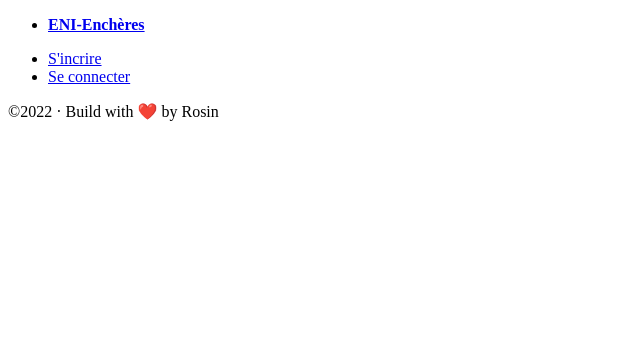
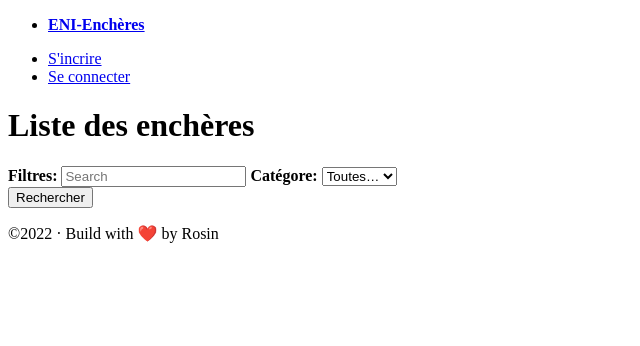
Before and after one commit to rosinalexis/ENI-Encheres.org, a Symfony app: template templates/home/index.html.twig in a window 1280 px wide. Shown: the top 346 px of the page, without its empty margins (0-640 px from the left). Run offline with Twig, Linux system fonts and the light colour scheme; the template is opened without the code that fills it, so the values that code supplies are empty; some libraries are stand-ins or nearby versions.

Commit message:
ajout de la mise en page utilisateur

```diff
--- a/templates/home/index.html.twig
+++ b/templates/home/index.html.twig
@@ -6,4 +6,30 @@
 
 {% block body %}
 	<div id="home" class="container"></div>
+
+	<div class="container">
+		<h1 class="mt-2 text-center text-uppercase">
+			Liste des enchères
+		</h1>
+
+		<div class="grid">
+			<div>
+				<label for="filtres">
+					<strong>Filtres:</strong>
+				</label>
+				<input type="search" name="filtres" id="filtres" placeholder="Search">
+
+				<label for="categorie">
+					<strong>Catégore:</strong>
+				</label>
+				<select id="categorie" required>
+					<option value="" selected>Toutes…</option>
+					<option>…</option>
+				</select>
+			</div>
+			<div>
+				<button class="mt-4 big-btn">Rechercher</button>
+			</div>
+		</div>
+	</div>
 {% endblock %}
--- a/templates/layouts/partials/_nav.html.twig
+++ b/templates/layouts/partials/_nav.html.twig
@@ -10,6 +10,15 @@
 		</ul>
 		<ul>
 			{% if app.user %}
+				<li>
+					<a href="#">Enchères</a>
+				</li>
+				<li>
+					<a href="#">Vendre un article</a>
+				</li>
+				<li>
+					<a href="#">Mon profil</a>
+				</li>
 				<li>
 					<a href="{{ path('logout') }}">Déconnexion</a>
 				</li>
```
Also changed, not shown: assets/styles/app.scss (+19 -0 lines), src/Controller/HomeController.php (+6 -2 lines), src/Repository/ItemRepository.php (+11 -0 lines).
